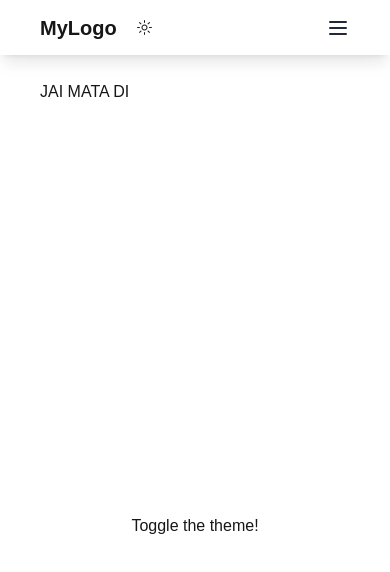
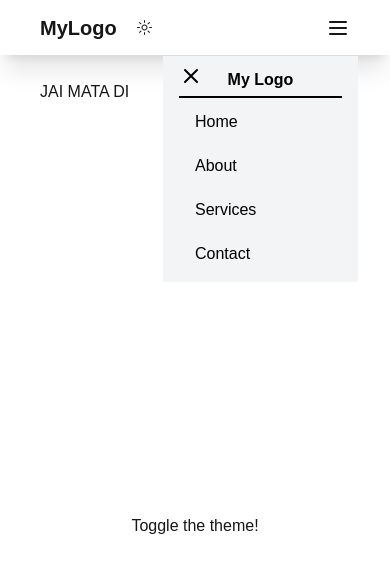
Before and after one commit to Github6432/job-portal, a Next.js app: page / in a window 390 px wide. Both pictures are taken after a click on the button 338 px from the left and 27 px from the top of the page. Shown: the top 572 px of the page. Built offline with nearby package versions, Linux system fonts and the light colour scheme.

Commit message:
problem in reponsive nav bar

```diff
--- a/components/Navbar.tsx
+++ b/components/Navbar.tsx
@@ -1,31 +1,39 @@
 // components/Navbar.tsx
 "use client";
-import { useEffect, useState } from 'react';
+import { use, useEffect, useState } from 'react';
 import Link from 'next/link';
 import ThemeToggle from './ThemeToggle';
 
 const Navbar: React.FC = () => {
   const [isOpen, setIsOpen] = useState(false);
 
-    const toggleMenu = () => {
+  const toggleMenu = (e: React.MouseEvent) => {
+    e.stopPropagation()
     setIsOpen(!isOpen);
   };
+
 
   // Close menu when clicking outside
   useEffect(() => {
     const handleClickOutside = (event: MouseEvent) => {
+      // Check if the click is outside the navbar
       if (isOpen && !(event.target as HTMLElement).closest('.navbar')) {
-                setIsOpen(false);
+        setIsOpen(false);  // Close the menu
       }
     };
 
+    // Attach the click event listener
     document.addEventListener('click', handleClickOutside);
-        return () => document.removeEventListener('click', handleClickOutside);
-    }, [isOpen]);
+
+    return () => {
+      // Cleanup the event listener when the component unmounts
+      document.removeEventListener('click', handleClickOutside);
+    };
+  }, [isOpen]);  // Trigger when 'isOpen' changes
 
 
   return (
-        <nav className="px-4 py-3 dark:bg-gray-900 bg-opacity-90 shadow-lg fixed top-0 left-0 w-full z-50 transition-shadow duration-300 ease-in-out">
+    <nav className="px-4 py-3 shadow-xl fixed top-0 left-0 w-full z-50">
       <div className="container mx-auto px-6 flex items-center justify-between">
         {/* Logo */}
         <div className='flex justify-center items-center space-x-3'>
@@ -36,40 +44,27 @@ const Navbar: React.FC = () => {
         </div>
 
         {/* Menu items for desktop */}
-                <ul className="hidden md:flex justify-center bg-gray-900 items-center space-x-4">
+        <ul className="hidden md:flex justify-center items-center space-x-4">
           <Link href="/">
-                        <li className="hover:text-gray-400 flex items-center  border-b-4 border-transparent hover:border-red-700 transition duration-200">Home</li>
+            <li className="hover:text-gray-400 flex items-center border-b-4 border-transparent hover:border-red-700 transition duration-200">Home</li>
           </Link>
           <Link href="/about">
-                        <li className="hover:text-gray-400 flex items-center  border-b-4 border-transparent hover:border-red-700 transition duration-200">About</li>
+            <li className="hover:text-gray-400 flex items-center border-b-4 border-transparent hover:border-red-700 transition duration-200">About</li>
           </Link>
           <Link href="/services">
-                        <li className="hover:text-gray-400 flex items-center  border-b-4 border-transparent hover:border-red-700 transition duration-200">Services</li>
+            <li className="hover:text-gray-400 flex items-center border-b-4 border-transparent hover:border-red-700 transition duration-200">Services</li>
           </Link>
           <Link href="/contact">
-                        <li className="hover:text-gray-400 flex items-center  border-b-4 border-transparent hover:border-red-700 transition duration-200">Contact</li>
+            <li className="hover:text-gray-400 flex items-center border-b-4 border-transparent hover:border-red-700 transition duration-200">Contact</li>
           </Link>
         </ul>
 
 
+
         {/* Mobile menu button */}
-                <button
-                    className="md:hidden focus:outline-none text-gray-800 dark:text-white"
-                    onClick={toggleMenu}
-                >
-                    <svg
-                        className="w-6 h-6"
-                        fill="none"
-                        stroke="currentColor"
-                        viewBox="0 0 24 24"
-                        xmlns="http://www.w3.org/2000/svg"
-                    >
-                        <path
-                            strokeLinecap="round"
-                            strokeLinejoin="round"
-                            strokeWidth="2"
-                            d="M4 6h16 M4 12h16 M4 18h16"
-                        />
+        <button className="md:hidden focus:outline-none " onClick={toggleMenu}>
+          <svg className="w-6 h-6" fill="none" stroke="currentColor" viewBox="0 0 24 24" xmlns="http://www.w3.org/2000/svg">
+            <path strokeLinecap="round" strokeLinejoin="round" strokeWidth="2" d="M4 6h16 M4 12h16 M4 18h16" />
           </svg>
         </button>
       </div>
@@ -78,19 +73,8 @@ const Navbar: React.FC = () => {
       {isOpen && (
         <ul className="absolute right-8 top-12 md:hidden bg-gray-100 text-black dark:bg-gray-800 dark:text-white ml-auto mt-2 w-6/12 flex flex-col items-start px-4 py-2 space-y-1">
           <button onClick={toggleMenu}>
-                        <svg
-                            className="absolute w-6 h-6"
-                            fill="none"
-                            stroke="currentColor"
-                            viewBox="0 0 24 24"
-                            xmlns="http://www.w3.org/2000/svg"
-                        >
-                            <path
-                                strokeLinecap="round"
-                                strokeLinejoin="round"
-                                strokeWidth="2"
-                                d="M6 18L18 6M6 6l12 12"
-                            />
+            <svg fill="none" className="absolute w-6 h-6" stroke="currentColor" viewBox="0 0 24 24" xmlns="http://www.w3.org/2000/svg">
+              <path strokeLinecap="round" strokeLinejoin="round" strokeWidth="2" d="M6 18L18 6M6 6l12 12" />
             </svg>
           </button>
           <div className='mx-auto font-semibold'>My Logo</div>
--- a/styles/globals.css
+++ b/styles/globals.css
@@ -25,3 +25,9 @@ body {
   --background: #1f2937;
   --foreground: #ededed;
 }
+
+/* @media (min-width: 768px) {
+  .md\:flex {
+    display: none;
+  }
+} */
```
Lines whose indentation alone changed are shown as unchanged.
